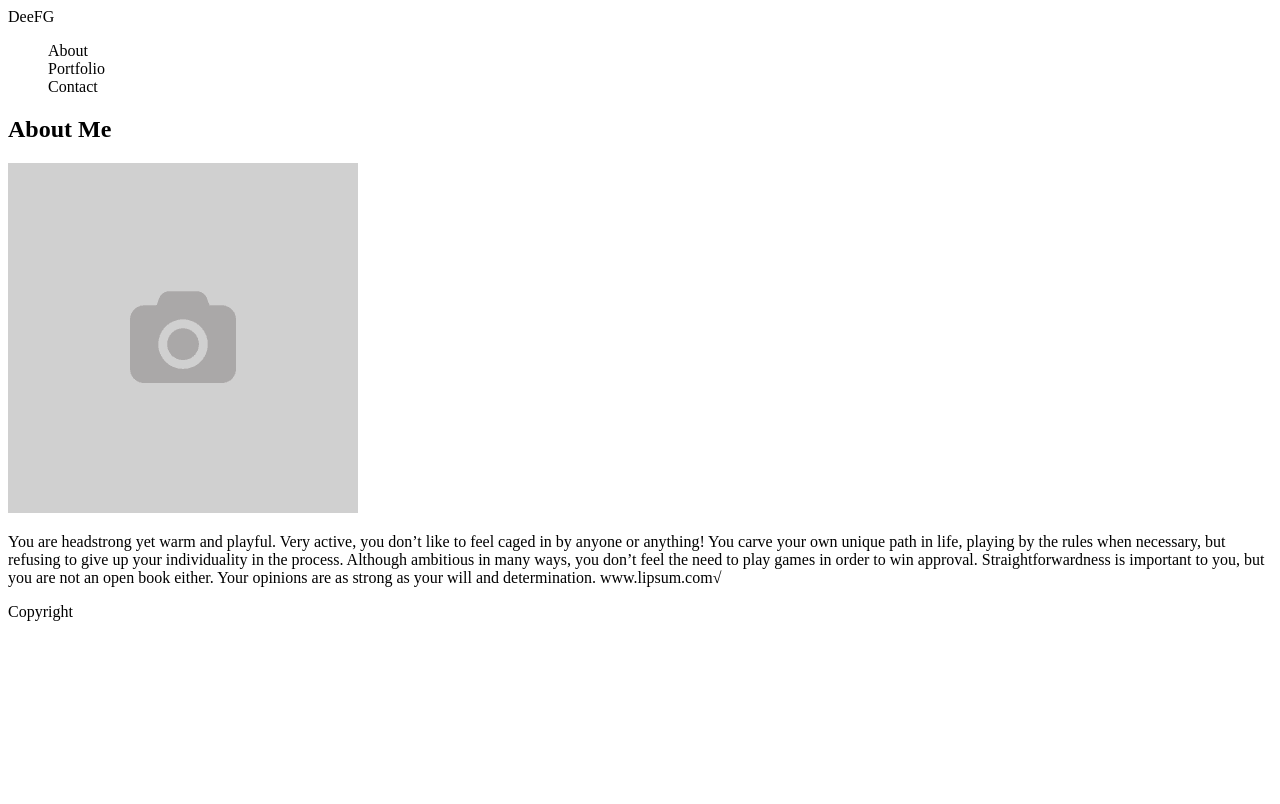
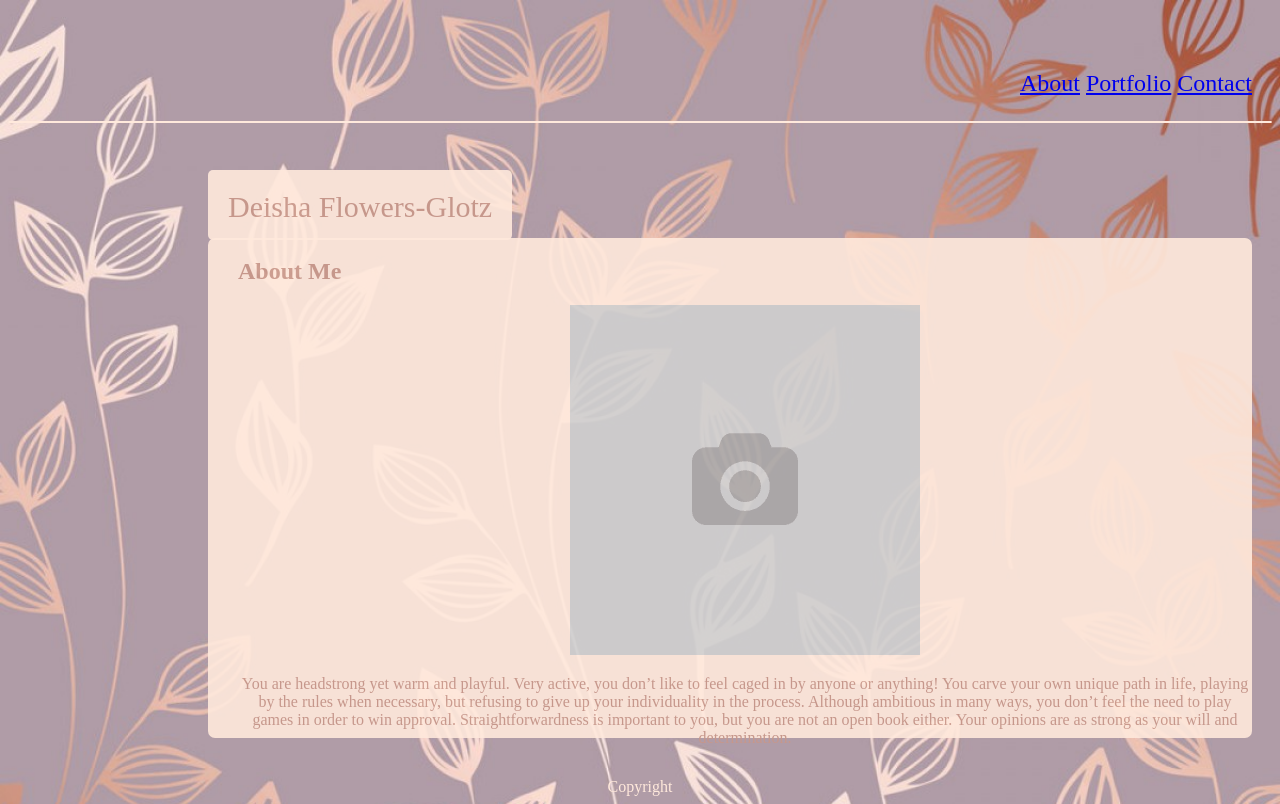
Before and after one commit to DeeFG/Basic-Portfolio, a plain HTML site: page index.html in a window 1280 px wide. Drawn offline with Linux system fonts and the light colour scheme.

Commit message:
CSS added to index

```diff
--- /dev/null
+++ b/assets/css/style.css
@@ -0,0 +1,95 @@
+header{
+    background-color:#ffe9dc;
+    color: #c99789;
+    font-size: 30px;
+    height: 30px;
+    weight: 60px;
+    padding: 20px 20px 20px 20px;
+    text-align: center;
+    display: inline;
+    margin: 100px 20px 40px 200px;
+    border-radius: 5px ;
+    position: absolute;
+    opacity: .9;
+}
+
+}
+img {
+    widows: 100px;
+    height: 100px;
+    float: left;
+    margin: 10px 10px 10px 10px;
+
+}
+hr {
+    display: block;
+    margin-top: 0em;
+    margin-bottom: 0em;
+    margin-left: auto;
+    margin-right: auto;
+    border-style: solid;
+    border-width: 1px;
+    border-radius: 3px ;
+    background-color:#f0e4e4;
+
+
+}
+
+.container{
+    background-color:#ffe9dc;
+    color: #c99789;
+    height: 500px;
+    weight: 60px;
+    padding: 0px 0px 0px 30px ;
+    text-align: center;
+    display: inline-block;
+    margin: 115px 20px 40px 200px;
+    border-radius: 7px ;
+    opacity: .9;
+}
+body {
+
+    background-repeat: no-repeat;
+    background-attachment: fixed;
+    background-position: center;
+    background-size:cover;
+}
+
+h2{
+    text-align: left;
+
+}
+
+.nav{
+    text-align:right;
+    margin: 70px 20px 20px 200px;
+    font-size: 24px;
+
+
+
+}
+
+.clearfix::after {
+    content: "";
+    display:block;
+    clear: both;
+
+}
+
+.clearfix{
+
+}
+
+body{
+    background-color:#dec3c3 ;
+    color:#ffe9dc;
+
+}
+
+p{
+
+}
+
+footer{
+    text-align: center
+}
--- a/index.html
+++ b/index.html
@@ -1,29 +1,33 @@
 <!DOCTYPE html>
 <html lang="en">
     <head>
+            <link rel="stylesheet" type="text/css" href="assets/css/style.css">
         <title>DFG About Me</title>
     </head>
+         <header>Deisha Flowers-Glotz</header>
 
-         <header>DeeFG</header>
      <nav class="nav">
         <ul style="list-style-type:none;">
-            <li><a href=""></a>About</li>
-            <li><a href=""></a>Portfolio</li>
-            <li><a href=""></a>Contact</li>
+            <a href="index.html">About</a>
+            <a href="portfolio.html">Portfolio</a>
+            <a href="contact.html">Contact</a>
         </ul>
      </nav>
-
-<h2>About Me</h2>
+<hr>
+     <div class=line></div>
+<container class="container">
+    <h2>About Me</h2>
 <div class=clearfix></div>
-<img src="assets/images/image-placeholder.png" alt="DFG">
+    <img src="assets/images/image-placeholder.png" alt="DFG">
+    <div class=clearfix></div>
 <!--option Z to wrap text-->
-     <body>
+     <body background="assets/images/rose-gold-elegant.jpg">
          <p>
-            You are headstrong yet warm and playful. Very active, you don’t like to feel caged in by anyone or anything! You carve your own unique path in life, playing by the rules when necessary, but refusing to give up your individuality in the process. Although ambitious in many ways, you don’t feel the need to play games in order to win approval. Straightforwardness is important to you, but you are not an open book either. Your opinions are as strong as your will and determination. www.lipsum.com√
+            You are headstrong yet warm and playful. Very active, you don’t like to feel caged in by anyone or anything! You carve your own unique path in life, playing by the rules when necessary, but refusing to give up your individuality in the process. Although ambitious in many ways, you don’t feel the need to play games in order to win approval. Straightforwardness is important to you, but you are not an open book either. Your opinions are as strong as your will and determination.
          </p>
-
+</container>
         <!--COLORED LINE-->
-        <div class=clearfix> </div>
+        <div class=line> </div>
     </body>
     <footer>Copyright</footer>
 </html>
```
Also changed, not shown: contact.html (+1 -0 lines), portfolio.html (+5 -4 lines), assets/images/brick-wall-realistic_1284-4683.jpg (added), assets/images/luxury-golden-confetti.jpg (added), assets/images/pink_rice.png (added), assets/images/rose-gold-elegant.jpg (added).
